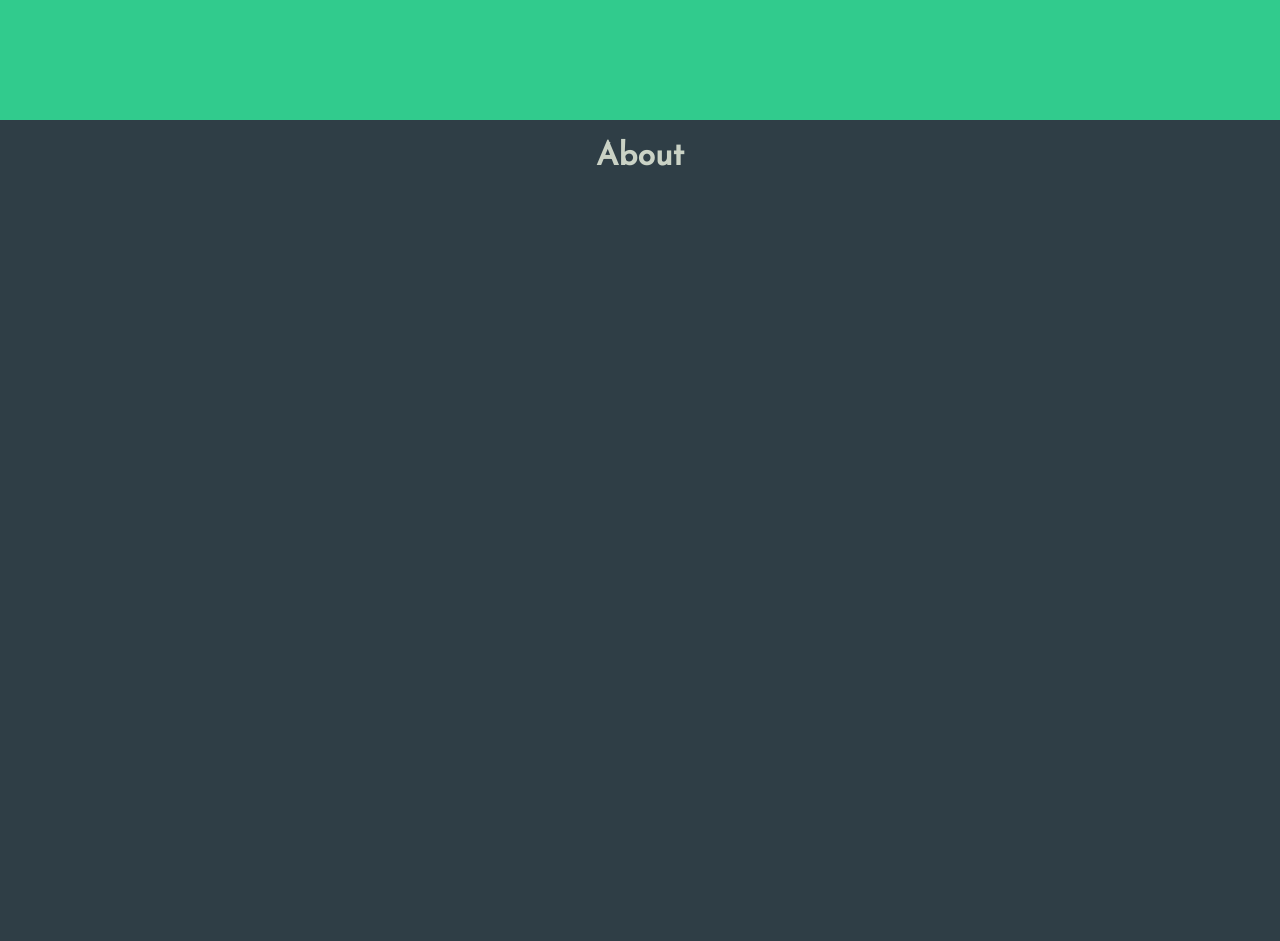
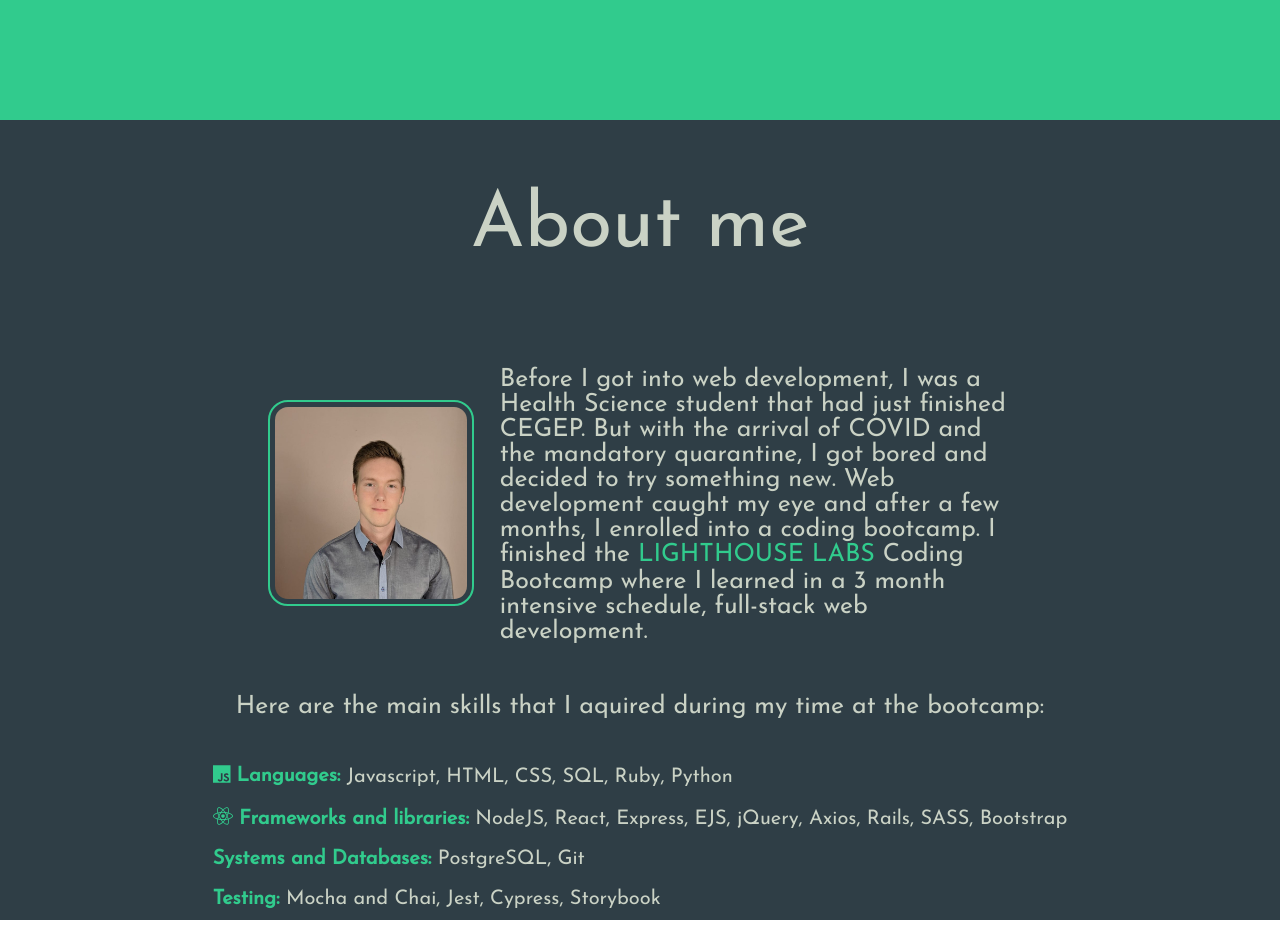
Before and after one commit to bulabd/Portfolio, a React (Create React App) app: page / in a window 1280 px wide. Shown: the part 680-1621 px from the top of the page. Built offline with nearby package versions, Linux system fonts and the light colour scheme.

Commit message:
Add content to about me space

```diff
--- a/src/components/Main/About.css
+++ b/src/components/Main/About.css
@@ -1,3 +1,82 @@
 .about {
+  display: flex;
+  flex-direction: column;
+  justify-content: center;
+  align-items: center;
   height: 100vh;
 }
+
+.aboutMe {
+  font-size: 6vw;
+  /* margin-bottom: 0; */
+}
+
+.imageAndAbout {
+  display: flex;
+  justify-content: center;
+  align-items: center;
+}
+
+.profile {
+  width: 15vw;
+  height: 15vw;
+  object-fit: cover;
+  object-position: 25% 25%;
+  border-radius: 5px;
+  padding: 5px;
+  border-radius: 20px;
+  transition: 150ms ease-in-out;
+  padding: 5px;
+
+
+  border: 2px #31CB8D solid;
+}
+
+.profile:hover {
+  transform: scale(1.1);
+}
+
+.profileContainer {
+  margin-right: 2vw;
+}
+
+.myStory {
+  font-size: 25px;
+  text-align: left;
+  width: 40vw;
+}
+
+.lighthouse {
+  text-decoration: none;
+  color: #31CB8D;
+
+  display: inline-block;
+}
+
+.lighthouse::after {
+  content: '';
+  display: block;
+  width: 0;
+  height: 2px;
+  background: #31CB8D;
+  transition: width .4s ease-in;
+}
+
+.lighthouse:hover::after {
+  width: 100%;
+}
+
+.skillsIntro {
+  font-size: 25px;
+  margin-left: 5vw;
+  margin-right: 5vw;
+}
+
+.skills {
+  font-size: 20px;
+  text-align: left;
+}
+
+.strong {
+  color: #31CB8D;
+}
--- a/src/components/Main/About.js
+++ b/src/components/Main/About.js
@@ -1,9 +1,25 @@
 import './About.css';
+import { FontAwesomeIcon } from '@fortawesome/react-fontawesome';
+import { faJs } from '@fortawesome/free-brands-svg-icons';
+import { faReact } from '@fortawesome/free-brands-svg-icons';
+
 
 export default function About() {
   return (
     <div className='about'>
-      <h1>About</h1>
+      <p className='aboutMe'>About me</p>
+      <div className='imageAndAbout'>
+        <div className='profileContainer'><img className='profile' src={require('../../docs/linkedinPic.jpg')} alt="Bulat profile pic"></img></div>
+        <p className='myStory'>Before I got into web development, I was a Health Science student that had just finished CEGEP. But with the arrival of COVID and the mandatory quarantine, I got bored and decided to try something new. Web development caught my eye and after a few months, I enrolled into a coding bootcamp. I finished the <a className='lighthouse' href="https://www.lighthouselabs.ca/" target="blank">LIGHTHOUSE LABS</a> Coding Bootcamp where I learned in a 3 month intensive schedule, full-stack web development.</p>
+      </div>
+
+      <p className='skillsIntro'>Here are the main skills that I aquired during my time at the bootcamp:</p>
+      <div className='skills'>
+        <p><strong className='strong'><FontAwesomeIcon icon={faJs} /> Languages: </strong>Javascript, HTML, CSS, SQL, Ruby, Python</p>
+        <p><strong className='strong'><FontAwesomeIcon icon={faReact} /> Frameworks and libraries: </strong>NodeJS, React, Express, EJS, jQuery, Axios, Rails, SASS, Bootstrap</p>
+        <p><strong className='strong'>Systems and Databases: </strong>PostgreSQL, Git</p>
+        <p><strong className='strong'> Testing: </strong>Mocha and Chai, Jest, Cypress, Storybook</p>
+      </div>
     </div>
   );
 }
```
Also changed, not shown: src/docs/linkedinPic.jpg (added).
